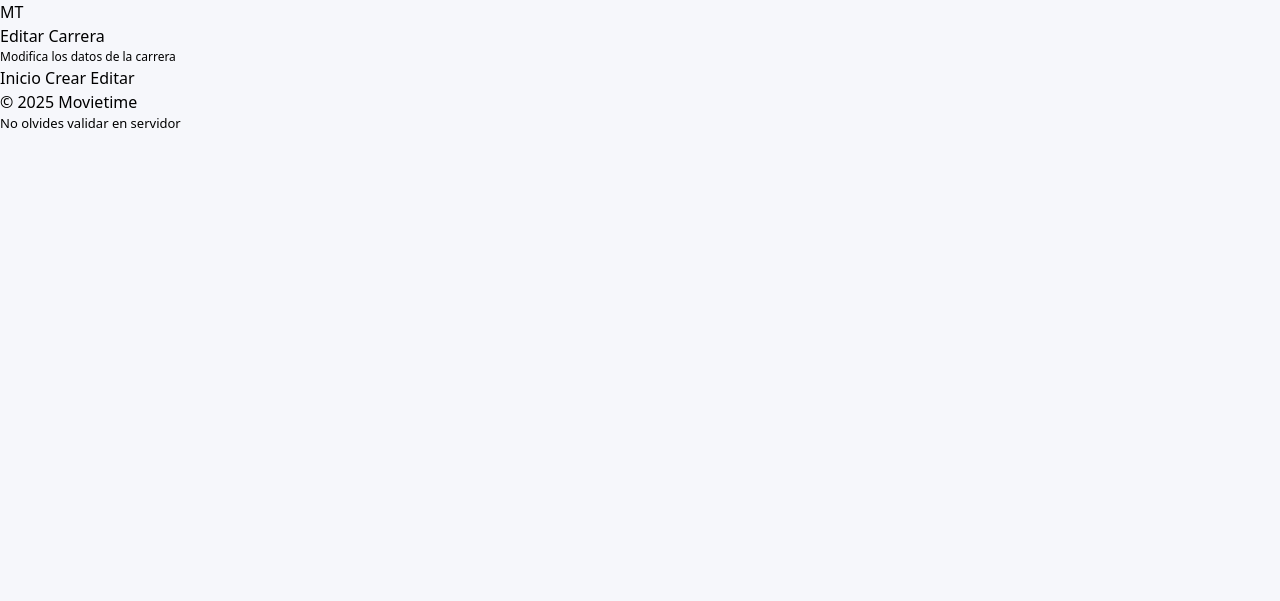
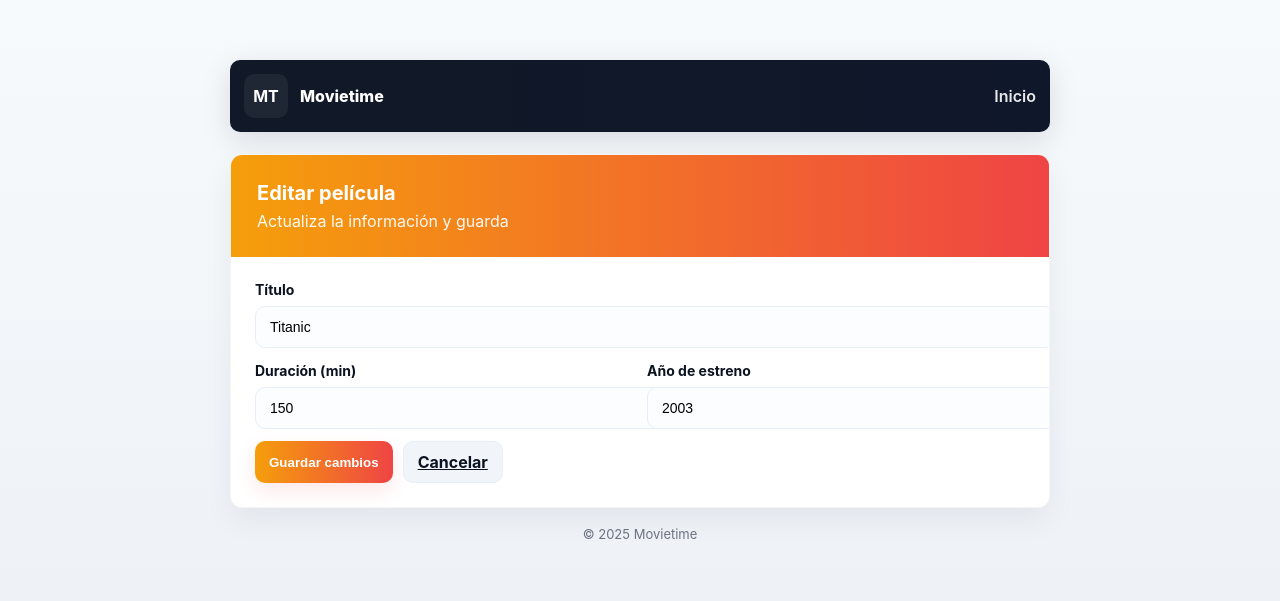
Before and after one commit to Nunu-DMG09/node_crud, a Node server app: page /edit/1 in a window 1280 px wide. Shown: the top 601 px of the page. Run offline with Node 20, Linux system fonts and the light colour scheme; data comes from the database, SQL or seed files in the repository; style sheets or scripts are compiled from the project's sources.

Commit message:
refactor edit.ejs for improved layout, styling, and functionality of movie editing form

```diff
--- a/views/edit.ejs
+++ b/views/edit.ejs
@@ -1,33 +1,80 @@
-<!-- ...existing code... -->
 <!DOCTYPE html>
 <html lang="es">
 <head>
   <meta charset="utf-8" />
   <meta name="viewport" content="width=device-width,initial-scale=1" />
-  <title>Editar Carrera · Movietime</title>
-  <link rel="stylesheet" href="/css/estilos.css" />
+  <title>Editar Película · Movietime</title>
+  <style>
+    :root{--bg:#f7fafc;--card:#fff;--muted:#6b7280;--accent-start:#f59e0b;--accent-end:#ef4444;--radius:12px;--shadow:0 12px 30px rgba(15,23,42,0.06);font-family:Inter,system-ui,Arial}
+    body{margin:0;background:linear-gradient(180deg,var(--bg),#eef2f7);color:#071024}
+    .wrap{max-width:820px;margin:40px auto;padding:20px}
+    .navbar{display:flex;align-items:center;justify-content:space-between;padding:14px;border-radius:10px;background:linear-gradient(90deg,#111827,#0f172a);color:#fff;box-shadow:0 8px 30px rgba(2,6,23,0.12)}
+    .brand{display:flex;align-items:center;gap:12px}
+    .logo{width:44px;height:44px;border-radius:10px;background:rgba(255,255,255,0.06);display:flex;align-items:center;justify-content:center;font-weight:700}
+    .card{background:var(--card);border-radius:var(--radius);box-shadow:var(--shadow);overflow:hidden;border:1px solid rgba(10,20,40,0.04);margin-top:22px}
+    .card .head{padding:26px;background:linear-gradient(90deg,var(--accent-start),var(--accent-end));color:#fff}
+    .card .body{padding:24px}
+    label{display:block;font-weight:700;margin-bottom:8px;color:#0b1220;font-size:14px}
+    input[type=text], input[type=number], textarea{
+      width:100%;padding:12px 14px;border:1px solid #e6eef8;border-radius:10px;background:#fbfdff;font-size:14px;outline:none;
+    }
+    input:focus, textarea:focus{box-shadow:0 8px 24px rgba(245,158,11,0.08);border-color:rgba(245,158,11,0.6)}
+    .row{display:grid;grid-template-columns:1fr 1fr;gap:14px}
+    .controls{display:flex;gap:10px;margin-top:12px}
+    .btn{padding:10px 14px;border-radius:10px;border:0;font-weight:700;cursor:pointer}
+    .btn-primary{background:linear-gradient(90deg,var(--accent-start),var(--accent-end));color:#fff;box-shadow:0 8px 20px rgba(239,68,68,0.12)}
+    .btn-ghost{background:#f1f5f9;color:#0b1220;border:1px solid #e6eef8}
+    footer{margin-top:18px;text-align:center;color:var(--muted);font-size:13px}
+    @media (max-width:720px){ .row{grid-template-columns:1fr} .wrap{padding:12px} }
+  </style>
 </head>
 <body>
-  <div class="container">
-    <header class="header">
+  <div class="wrap">
+    <header class="navbar">
       <div class="brand">
         <div class="logo">MT</div>
-        <div>
-          <h1>Editar Carrera</h1>
-          <div style="font-size:12px;color:var(--muted)">Modifica los datos de la carrera</div>
-        </div>
+        <div style="font-weight:800">Movietime</div>
       </div>
-      <nav class="nav">
-        <a href="/">Inicio</a>
-        <a href="/create">Crear</a>
-        <a href="/edit">Editar</a>
+      <nav>
+        <a href="/" style="color:rgba(255,255,255,0.9);font-weight:600;text-decoration:none">Inicio</a>
       </nav>
     </header>
 
-    <footer class="footer">
-      <div>© <%= new Date().getFullYear() %> Movietime</div>
-      <div style="font-size:13px;color:var(--muted)">No olvides validar en servidor</div>
-    </footer>
+    <main>
+      <div class="card">
+        <div class="head">
+          <h1 style="margin:0;font-size:20px">Editar película</h1>
+          <div style="margin-top:6px;opacity:.95">Actualiza la información y guarda</div>
+        </div>
+        <div class="body">
+          <form action="/update" method="post" novalidate>
+            <input type="hidden" name="id" value="<%= pelicula.id %>" />
+            <div style="margin-bottom:14px">
+              <label for="titulo">Título</label>
+              <input id="titulo" name="titulo" type="text" value="<%= pelicula.titulo %>" required />
+            </div>
+
+            <div class="row">
+              <div>
+                <label for="duracion">Duración (min)</label>
+                <input id="duracion" name="duracion" type="number" min="1" max="600" value="<%= pelicula.duracion %>" required />
+              </div>
+              <div>
+                <label for="estreno">Año de estreno</label>
+                <input id="estreno" name="estreno" type="text" maxlength="4" value="<%= pelicula.estreno %>" required />
+              </div>
+            </div>
+
+            <div class="controls">
+              <button type="submit" class="btn btn-primary">Guardar cambios</button>
+              <a href="/" class="btn btn-ghost" style="display:inline-flex;align-items:center;justify-content:center">Cancelar</a>
+            </div>
+          </form>
+        </div>
+      </div>
+
+      <footer>© <%= new Date().getFullYear() %> Movietime</footer>
+    </main>
   </div>
 </body>
 </html>
```
